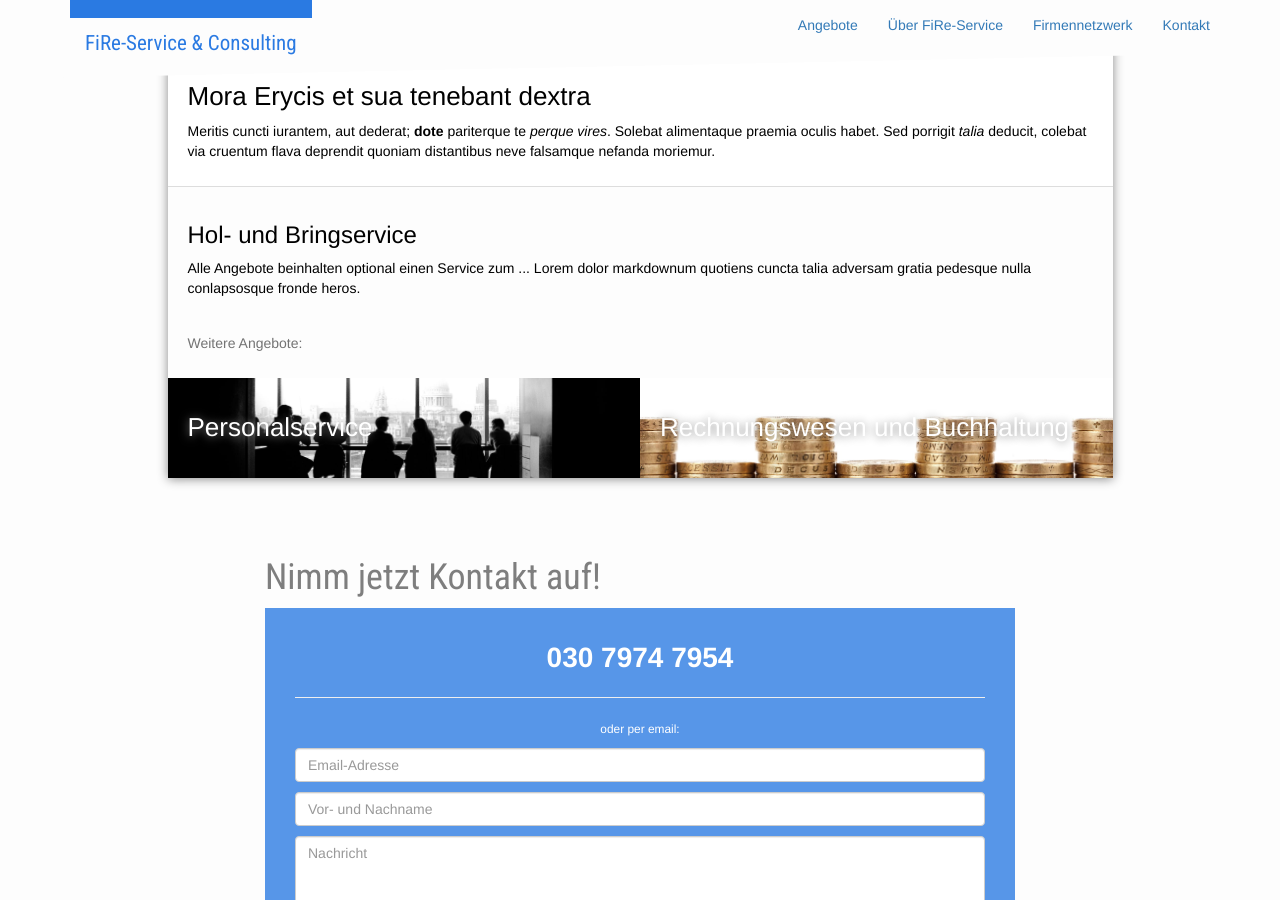
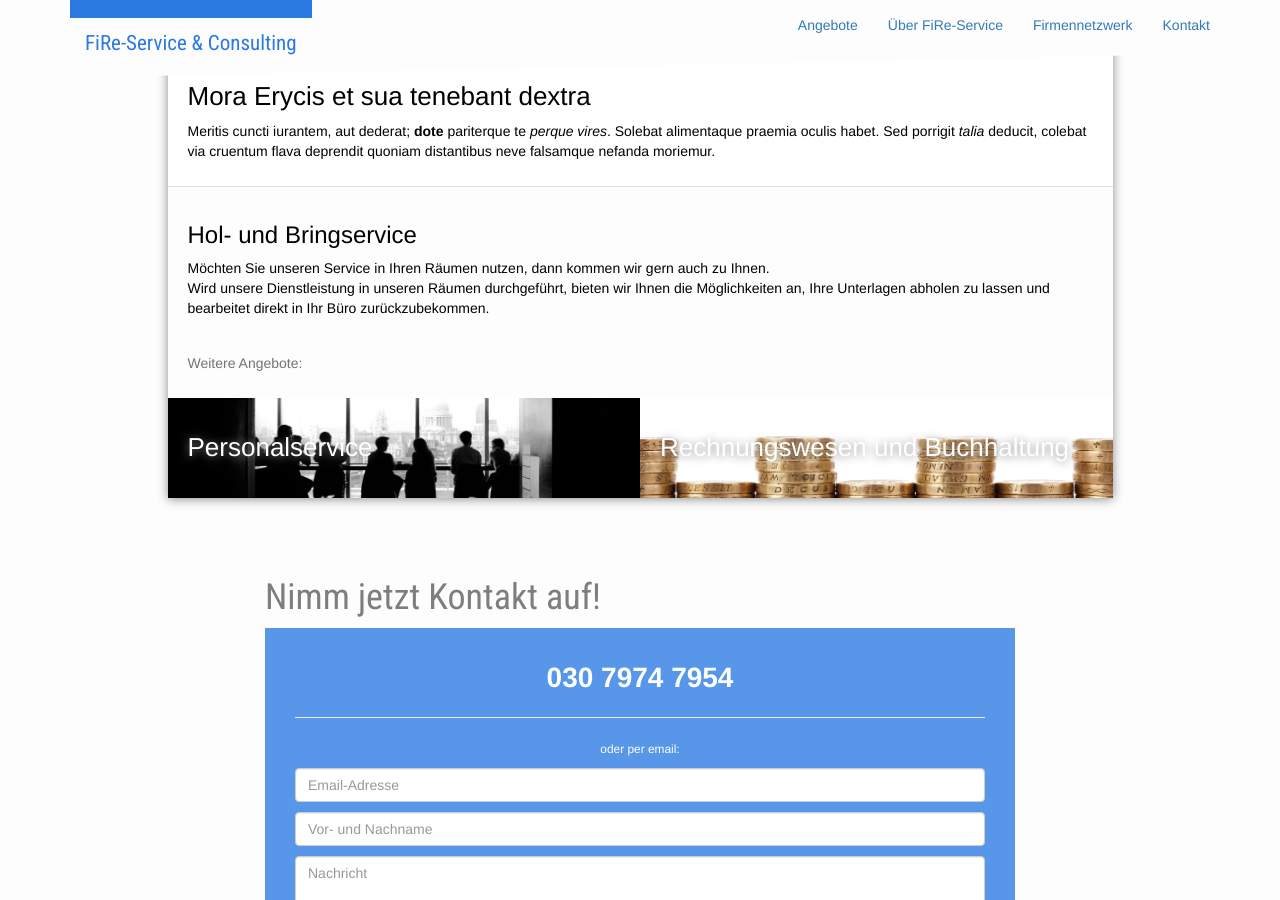
Before and after one commit to samlawski/fire-service, a Jekyll site: the page built from beratung-und-coaching.md, in a window 1280 px wide and 900 px high, scrolled down 799 px. Built offline with Jekyll 4.4.1, drawn with Linux system fonts in a browser that asks for light colours.

Commit message:
Updated '/_layouts/angebot.html' via CloudCannon

```diff
--- a/_layouts/angebot.html
+++ b/_layouts/angebot.html
@@ -18,7 +18,7 @@ layout: default
 
         <footer class="content-padding">
           <h3 class="editable">Hol- und Bringservice</h3>
-          <p class="editable">Alle Angebote beinhalten optional einen Service zum ... Lorem dolor markdownum quotiens cuncta talia adversam gratia pedesque nulla conlapsosque fronde heros.</p>
+          <p class="editable">M&ouml;chten Sie unseren Service in Ihren R&auml;umen nutzen, dann kommen wir gern auch zu Ihnen.<br />Wird unsere Dienstleistung in unseren R&auml;umen durchgef&uuml;hrt, bieten wir Ihnen die M&ouml;glichkeiten an, Ihre Unterlagen abholen zu lassen und bearbeitet direkt in Ihr B&uuml;ro zur&uuml;ckzubekommen.</p>
           <br />
           <div class="help-block editable">Weitere Angebote:</div>
         </footer>
```
